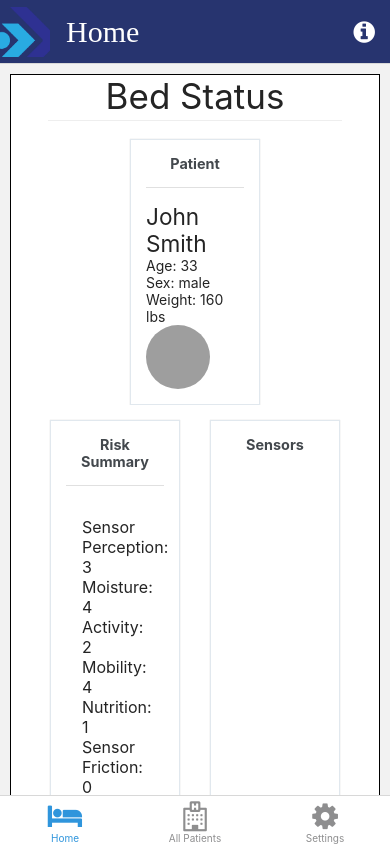
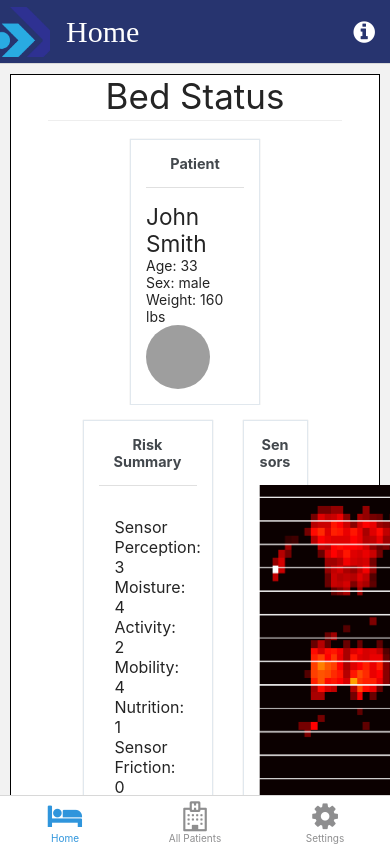
Before and after one commit to jacksonmed-dev/Oracle_Bed_App, a React Native app: screen /TabOne in a window 390 px wide. Built offline with nearby package versions, Linux system fonts and the light colour scheme; grey boxes are pictures that could not be loaded; what expo-linking would draw is missing.

Commit message:
Restyling the sensor layout

```diff
--- a/views/bed.tsx
+++ b/views/bed.tsx
@@ -20,7 +20,7 @@ const handlePress = (index: number) => {
 const Bed: React.FC = () => {
     return(
         <View>
-            <Card containerStyle={{width: Dimensions.get('window').width/3}}>
+            <Card containerStyle={{width: Dimensions.get('window').width/6}}>
             <Card.Title>Sensors</Card.Title>
             <View style={{flexDirection: 'row', flexWrap: 'wrap'}}>
                 <View>
@@ -86,10 +86,8 @@ const Bed: React.FC = () => {
 
 const specialStyle = StyleSheet.create({
     image: {
-        width: Dimensions.get('window').width/4,
-        height: undefined,
-        aspectRatio: 1,
-        resizeMode: 'contain',
+        height: 400,
+        width: 200,
     }
 });
 
```
